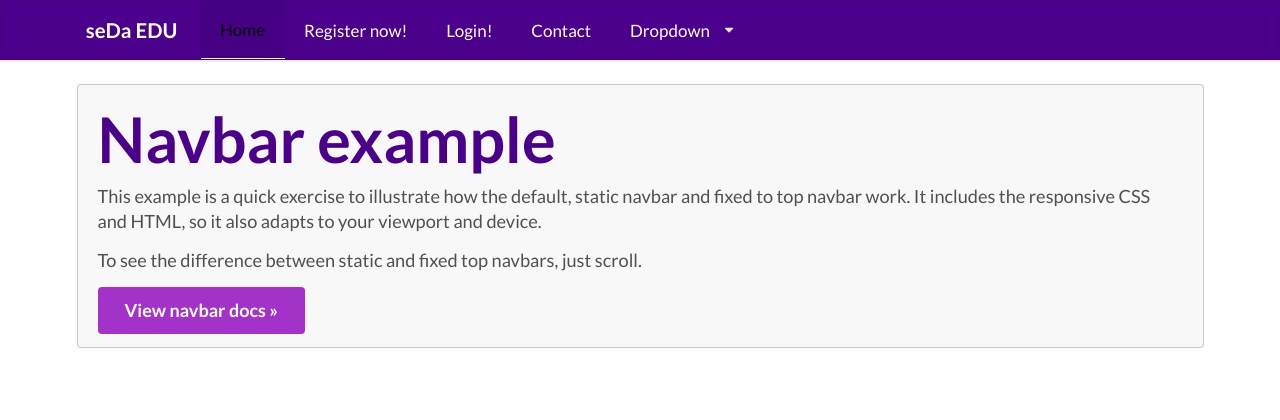
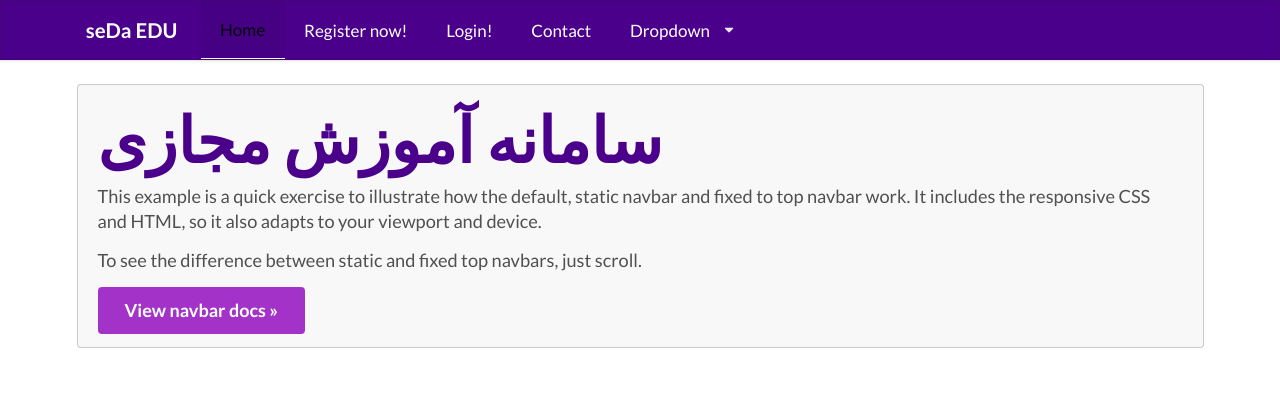
Before and after one commit to daniyalmarofi/webelopers, a Django app: page / in a window 1280 px wide. Shown: the top 420 px of the page. Run offline with Django 3.2, Linux system fonts and the light colour scheme; some libraries are stand-ins or nearby versions.

Commit message:
سامانه آموزش مجازی:)

```diff
--- a/webel/templates/base.html
+++ b/webel/templates/base.html
@@ -141,7 +141,7 @@ One more seperated link
 <div class="ui container">
 <div class="ui message">
 <h1 class="ui huge header">
-Navbar example
+سامانه آموزش مجازی
 </h1>
 <p class="lead">
 This example is a quick exercise to illustrate how the default, static navbar and fixed to top navbar work. It includes the responsive CSS and HTML, so it also adapts to your viewport and device.
```
